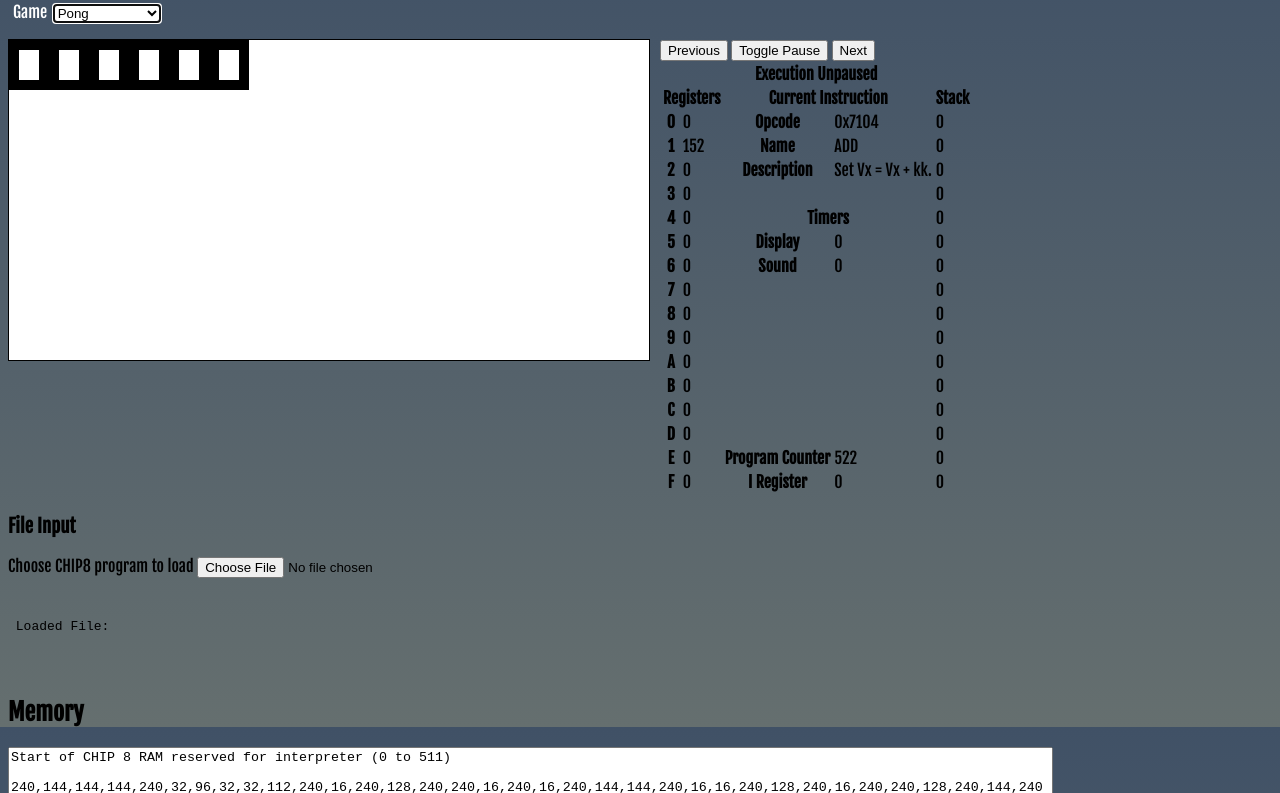
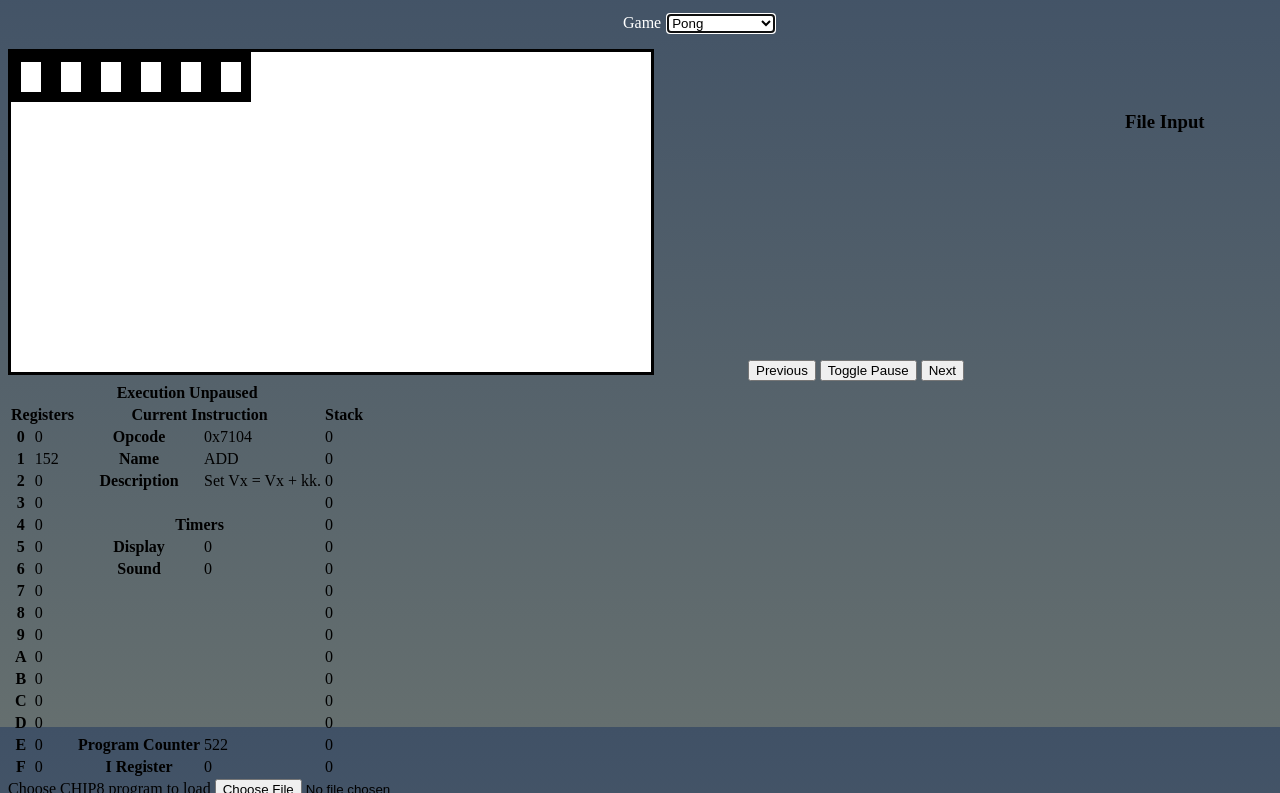
Before and after one commit to BenjaminAtbi/CMPT276-Chip8-System, a plain HTML site: page Chip8EmulatorProject/index.html in a window 1280 px wide. Shown: the part 73-866 px from the top of the page. Drawn offline with Linux system fonts and the light colour scheme; animation ran at ten frames a second.

Commit message:
Add files via upload

```diff
--- a/Chip8EmulatorProject/css/index.css
+++ b/Chip8EmulatorProject/css/index.css
@@ -5,7 +5,7 @@ html {
 }
 
 body {
-  font-family: 'Fjalla One', sans-serif;
+  font-family: '8BITWONDERNominal';
   background: linear-gradient(to bottom, #405166, #656f6f );
 }
 
@@ -16,6 +16,13 @@ h1 {
   letter-spacing: 2px;
 }
 
+h3 {
+  position: absolute;
+  transition: .5s ease;
+  top: 165px;
+  left: 1125px;
+}
+
 .title {
   display: block;
   text-align: center;
@@ -23,9 +30,16 @@ h1 {
 }
 
 .form_style{
+  margin-top: 32px;
+  margin-left:615px;
+
   display: block;
-  margin-top: 20px;
-  margin-left: 5px;
+  color: white;
+}
+
+#visualiser_table{
+  border: 1px solid black;
+  text-align: center;
   color: white;
 }
 
@@ -33,22 +47,31 @@ h1 {
   margin-left: 2px;
 }
 
-
 #emulator_screen{
-  float:left;
-  margin-right: 10px;
-  border: 1px solid black;
+  margin: auto;
+  border: 3px solid black;
   background-color: white;
 }
-#visualiser_screen{
 
-  background-color: white;
-  width: 300px;
+#play_buttons {
+  margin-left:530px;
+}
 
+#pause_status{
+  margin-left: 600px;
+}
 
-}
 .input_button{
   display: block;
   clear: left;
   margin-top: 10px;
 }
+
+.screen{
+  display: inline-block;
+  padding-right: 90px;
+}
+
+#instructions_table{
+  font-size: 12px;
+}
```
